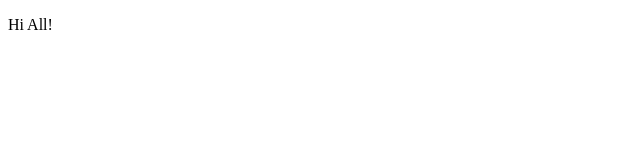
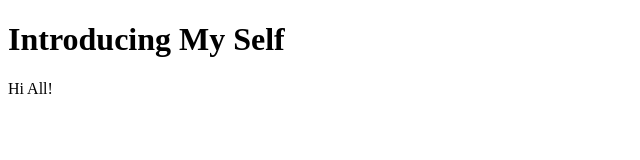
Before and after one commit to Gunsliverfold/cherbonites, a plain HTML site: page index.html in a window 1280 px wide. Shown: the whole page, without its empty margins (0-640 px from the left). Drawn offline with Linux system fonts and the light colour scheme.

Commit message:
Add title

```diff
--- a/index.html
+++ b/index.html
@@ -6,6 +6,7 @@
     <title>Document</title>
 </head>
 <body>
+    <h1>Introducing My Self</h1>
     <p>Hi All!</p>
 </body>
 </html>
```
